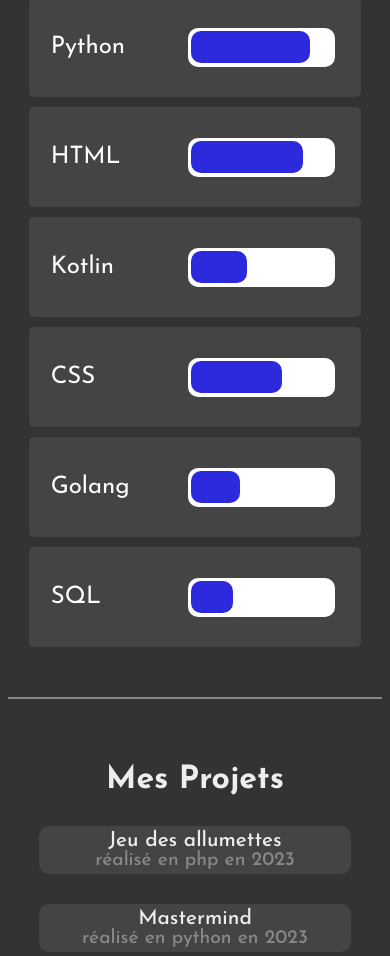
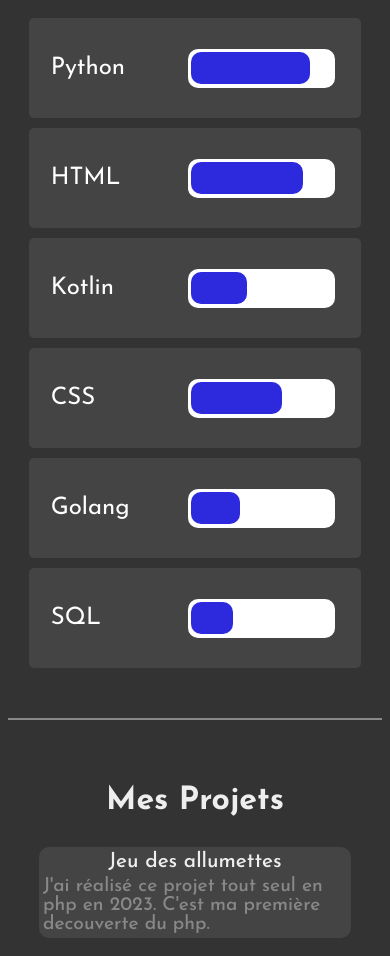
Before and after one commit to Max04git/PortfolioMaximePiau, a website: page index.html in a window 390 px wide. Shown: the part 2350-3306 px from the top of the page. Drawn offline with Linux system fonts and the light colour scheme.

Commit message:
dernier ajustement et modif

```diff
--- a/index.html
+++ b/index.html
@@ -56,19 +56,19 @@
     <div class="parcours">
         <titre>Mon Parcours</titre>
         <container>
-            <boxleft><h2>Collège René Guy Cadou  -  Ancenis  -  2016/2020</h2>
-                <h3>C'est durant mon année de 3ème que j'ai découvert ma passion pour l'informatique. <br>
-                    C'est pourquoi j'ai réalisé mon stage de 3ème dans un service informatique.</h3></boxleft>
+            <boxleft><h2>IUT Nantes  -  BUT informatique  -   2023/2024</h2>
+                <h3>J’ai découvert divers langages informatiques en BUT.</h3>
+                <h3>J’ai donc réalisé plusieurs projets comme des sites web (HTML et CSS), des requêtes en SQL, des mini-jeux en Golang, en Python et en Kotlin.
+                    </h3></boxleft>
             <boxvide></boxvide>
             <boxvide></boxvide>
             <boxright><h2>Lycée Polyvalent Joubert Maillard  -  Ancenis  -  2020/2023</h2>
             <h3>J'ai tout naturellement choisit de suivre les spécialités Mathématiques et NSI.</h3>
             <h3>J'ai eu l'occasion de découvrir les bases de l'informatique et de développé</h3>
             <h3> quelques minis jeux en Python ainsi que des sites en HTML</h3></boxright>
-            <boxleft><h2>IUT Nantes  -  BUT informatique  -  </h2>
-            <h3>J’ai découvert divers langages informatiques en BUT.</h3>
-            <h3>J’ai donc réalisé plusieurs projets comme des sites web (HTML et CSS), des requêtes en SQL, des mini-jeux en Golang, en Python et en Kotlin.
-                </h3></boxleft>
+            <boxleft><h2>Collège René Guy Cadou  -  Ancenis  -  2016/2020</h2>
+            <h3>C'est durant mon année de 3ème que j'ai découvert ma passion pour l'informatique. <br>
+                C'est pourquoi j'ai réalisé mon stage de 3ème dans un service informatique.</h3></boxleft>
             <boxvide></boxvide>
         </container>
     </div>
@@ -149,11 +149,11 @@
         <titre>Mes Projets</titre>
         <container>
             <box><h2>Jeu des allumettes </h2>
-                <h3>réalisé en php en 2023</h3></box>
+                <h3>J'ai réalisé ce projet tout seul en php en 2023. C'est ma première decouverte du php.</h3></box>
             <box><h2>Mastermind</h2>
-            <h3>réalisé en python en 2023</h3></box>
+            <h3>C'est un projet scolaire réalisé en python en 2023. Il n'y a pas d'interface graphique tout ce joue sur la console</h3></box>
             <box><h2>Morpion</h2>
-            <h3>réalisé en python en 2021</h3></box>
+            <h3>C'est un de mes premier projet scolaire en informatique réalisé en python en 2021. Il se joue à 2 joueurs sur la console. J'ai également réalisé une version face à un bot (plusieurs versions de difficultés).</h3></box>
         </container>
     </div>
     <div class="bar" id="Contact"></div>
@@ -179,7 +179,7 @@
                         <label for="message">Votre Message</label>
                         <textarea id="message" name="message" placeholder="Votre message..." style="height:100px" required></textarea>
 
-                        <input type="submit" value="Envoyé le message">
+                        <input type="submit" value="Envoyer le message">
                     </form>
                 </div>
             </div>
--- a/style.css
+++ b/style.css
@@ -239,7 +239,6 @@ body{
 }
 .expSVGContainer img{
     display: flex;
-    filter:grayscale(100%);
 }
 .expNameContainer{
     width: 35%;
@@ -316,6 +315,7 @@ body{
     font-weight: 400;
     flex-direction: center;
     align-items: start;
+    min-height: 60px;
 }
 .projets titre{
     margin: 15px 3%;
@@ -325,15 +325,19 @@ body{
     font-weight: 800;
 }
 .projets h2{
+    display: flex;
     font-size: 1.3rem;
     font-weight: 500;
     margin: 0;
+    width: 10%;
 }
 .projets h3{
+    display: flex;
     font-size: 1.2rem;
     font-weight: 500;
     margin: 0;
     color: #888888;
+    width: 80%;
 }
 
 
@@ -402,8 +406,9 @@ body{
   .contact-form textarea {
     padding: 10px;
     margin-bottom: 10px;
-    border: 1px solid #ccc;
+    border: 1px solid #6c6c6c;
     border-radius: 3px;
+    background-color: #2b2b2b;
 }
 .contact-form input[type="submit"] {
     background-color: #007bff;
@@ -580,6 +585,24 @@ body{
     flex-direction: column;
     align-items: center;
     }
+    .projets h2{
+        display: flex;
+        font-size: 1.3rem;
+        font-weight: 500;
+        margin: 0;
+        width: 100%;
+        justify-content: center;
+        margin-bottom: 5px;
+    }
+    .projets h3{
+        display: flex;
+        font-size: 1.2rem;
+        font-weight: 500;
+        margin: 0;
+        color: #888888;
+        width: 100%;
+    }
+
 
     .contact-info {
         justify-content: center;
```
